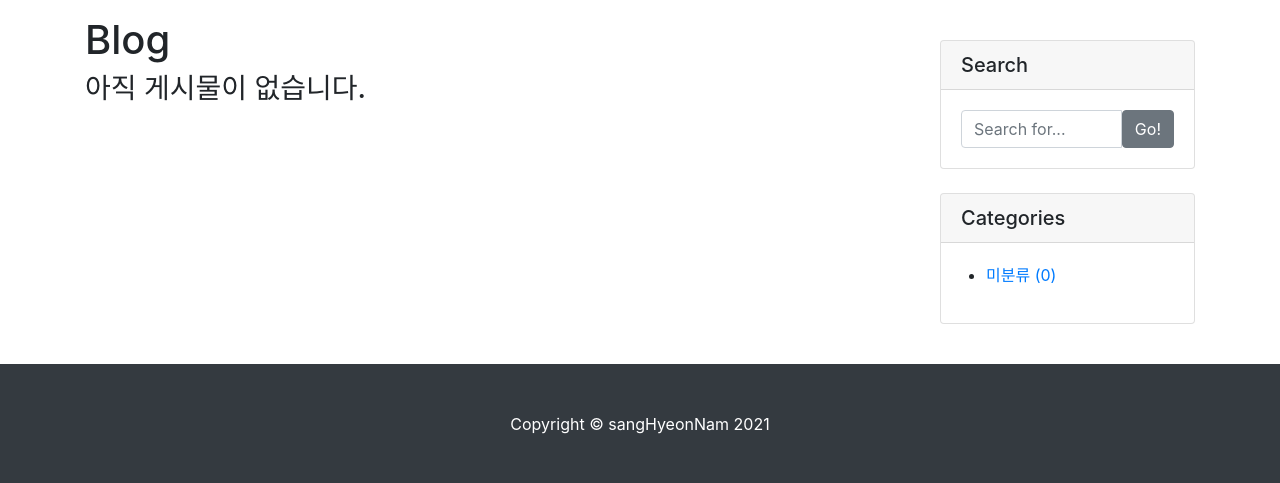
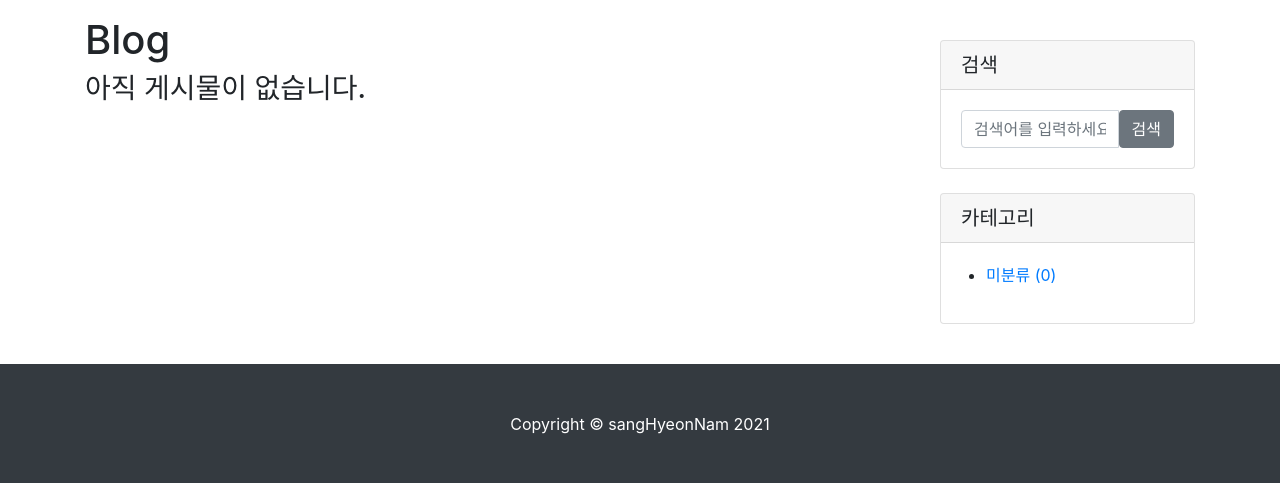
Before and after one commit to namsanghyoun/djangoFirst, a Django app: page /blog/ in a window 1280 px wide. Shown: the part 56-539 px from the top of the page. Run offline with Django 3.2, Linux system fonts and the light colour scheme; data that the repository does not hold is empty; some libraries are stand-ins or nearby versions.

Commit message:
검색 기능 구현하기

```diff
--- a/blog/templates/blog/base.html
+++ b/blog/templates/blog/base.html
@@ -21,12 +21,12 @@
         <div class="col-md-4 col-lg-3">
             <!-- Search Widget -->
             <div class="card my-4">
-                <h5 class="card-header">Search</h5>
+                <h5 class="card-header">검색</h5>
                 <div class="card-body">
                     <div class="input-group">
-                        <input type="text" class="form-control" placeholder="Search for..." id="search-input">
+                        <input type="text" class="form-control" placeholder="검색어를 입력하세요" id="search-input">
                         <span class="input-group-btn">
-                                <button class="btn btn-secondary" type="button" onclick="searchPost();">Go!</button>
+                                <button class="btn btn-secondary" type="button" onclick="searchPost();">검색</button>
                             </span>
                     </div>
                 </div>
@@ -34,7 +34,7 @@
 
             <!-- Categories Widget -->
             <div class="card my-4" id="categories-card">
-                <h5 class="card-header">Categories</h5>
+                <h5 class="card-header">카테고리</h5>
                 <div class="card-body">
                     <div class="row">
 
@@ -65,7 +65,7 @@
         else{
             alert('검색어('+ searchValue +')가 너무 짧습니다.');
         }
-    };
+    }
 
     document.getElementById('search-input').addEventListener('keyup', function(event){
         if(event.key === 'Enter'){
--- a/blog/urls.py
+++ b/blog/urls.py
@@ -2,6 +2,7 @@ from django.urls import path
 from . import views
 
 urlpatterns = [
+    path('search/<str:q>/', views.PostSearch.as_view()),
     path('delete_comment/<int:pk>/', views.delete_comment),
     path('update_comment/<int:pk>/', views.CommentUpdate.as_view()),
     path('update_post/<int:pk>/', views.PostUpdate.as_view()),
--- a/blog/views.py
+++ b/blog/views.py
@@ -6,7 +6,7 @@ from .models import Post, Category, Tag, Comment
 from .forms import CommentForm
 from django.core.exceptions import PermissionDenied
 from django.utils.text import slugify
-
+from django.db.models import Q
 
 class PostList(ListView):
     model = Post
@@ -181,3 +181,21 @@ def delete_comment(request, pk):
         return redirect(post.get_absolute_url())
     else:
         raise PermissionDenied
+
+
+class PostSearch(PostList):
+    paginate_by = None
+
+    def get_queryset(self):
+        q = self.kwargs['q']
+        post_list = Post.objects.filter(
+            Q(title__contains=q) | Q(tags__name__contains=q)
+        ).distinct()
+        return post_list
+
+    def get_context_data(self, **kwargs):
+        context = super(PostSearch, self).get_context_data()
+        q = self.kwargs['q']
+        context['search_info'] = f'Search: {q} ({self.get_queryset().count()})'
+
+        return context
```
Also changed, not shown: blog/tests.py (+19 -0 lines).
